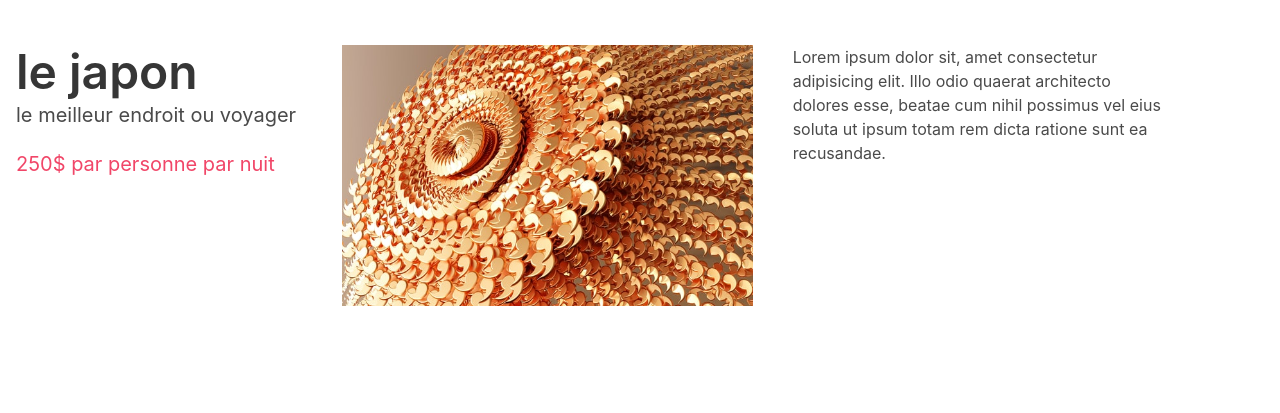
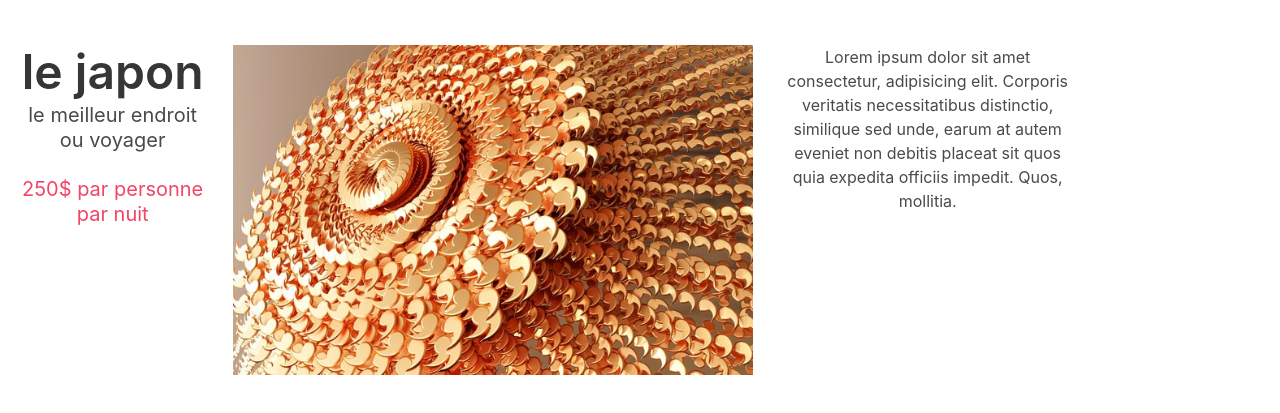
Before and after one commit to sphixy225/sphixy225.github.io, a plain HTML site: page index.html in a window 1280 px wide. Shown: the part 55-468 px from the top of the page. Drawn offline with nearby package versions, Linux system fonts and the light colour scheme.

Commit message:
Update index.html

```diff
--- a/index.html
+++ b/index.html
@@ -37,18 +37,17 @@
     </nav>
     <!--end of navbar-->
     <div class="columns is-v-centered">
-      <div class="column is-3 ml-4 ">
+      <div class="column is-2 ml-4 has-text-centered ">
         <h1 class="is-size-1 title"> le japon</h1>
         <h2 class="subtitle"> le meilleur endroit ou voyager</h2>
         <h3 class="subtitle has-text-danger ">250$ par personne par nuit </h3>
       </div>
-      <div class="column is-4">
+      <div class="column is-5 has-text-centered">
         <img src="e.jpg" alt="">
       </div>
-      <div class="column is-4">
-        <p class="mr-4 ml-4 ">Lorem ipsum dolor sit, amet consectetur adipisicing elit. Illo odio quaerat architecto dolores esse, beatae cum nihil possimus vel eius soluta ut ipsum totam rem dicta ratione sunt ea recusandae.</p>
+      <div class="column is-3 has-text-centered ">
+        Lorem ipsum dolor sit amet consectetur, adipisicing elit. Corporis veritatis necessitatibus distinctio, similique sed unde, earum at autem eveniet non debitis placeat sit quos quia expedita officiis impedit. Quos, mollitia.
       </div>
-
     </div>
 
   <script src="index.js"></script>
```
